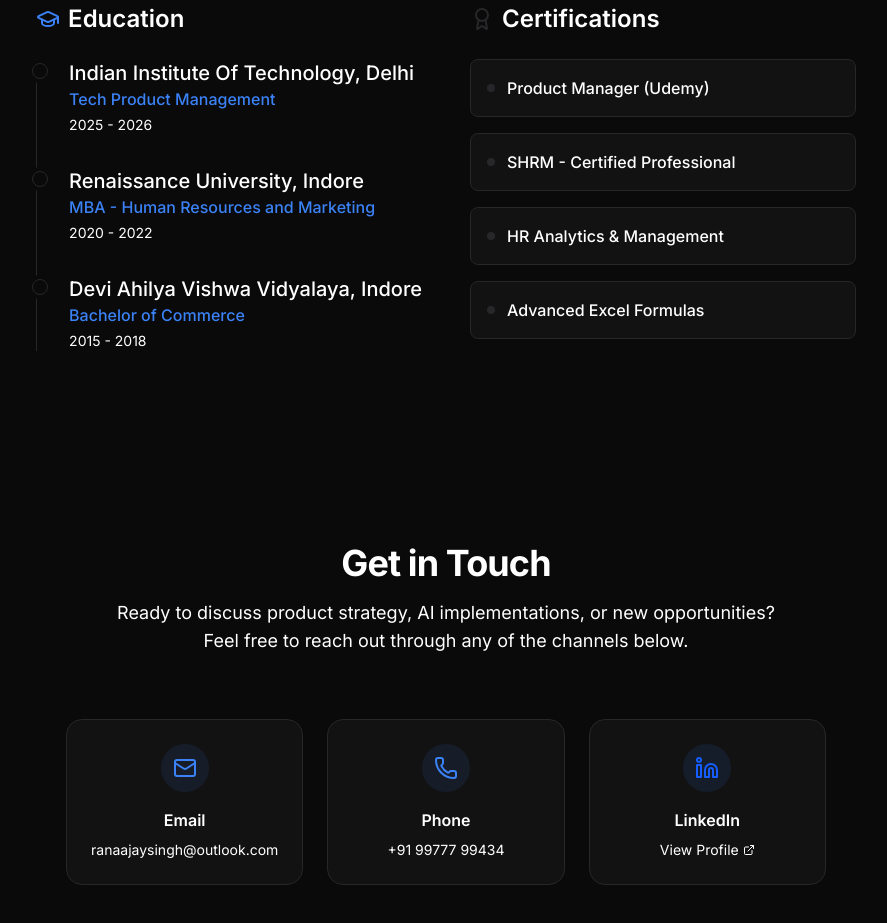
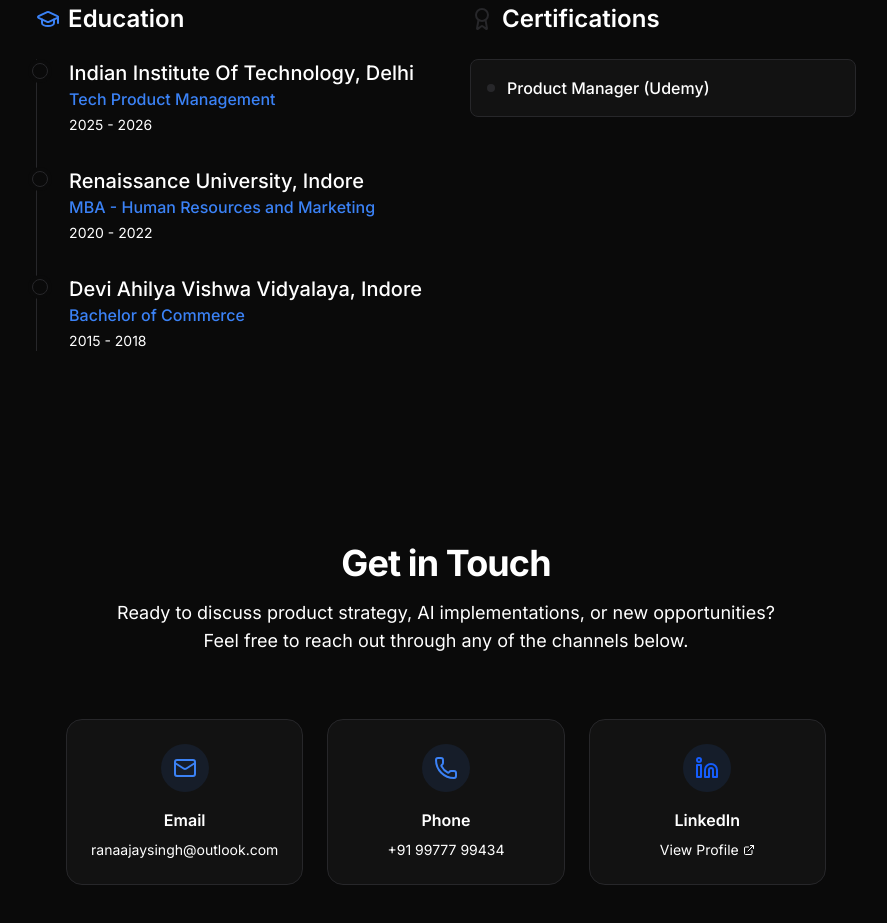
Before and after one commit to A11jay/website, a Next.js app: page / in a window 1280 px wide. Shown: the part 4700-5623 px from the top of the page, without its empty margins (194-1081 px from the left). Built offline with nearby package versions, Linux system fonts and the light colour scheme.

Commit message:
Update Education component certifications

```diff
--- a/components/Education.tsx
+++ b/components/Education.tsx
@@ -25,10 +25,7 @@ const education = [
 ];
 
 const certifications = [
-    'Product Manager (Udemy)',
-    'SHRM - Certified Professional',
-    'HR Analytics & Management',
-    'Advanced Excel Formulas',
+    'Product Manager (Udemy)'
 ];
 
 export default function Education() {
```
